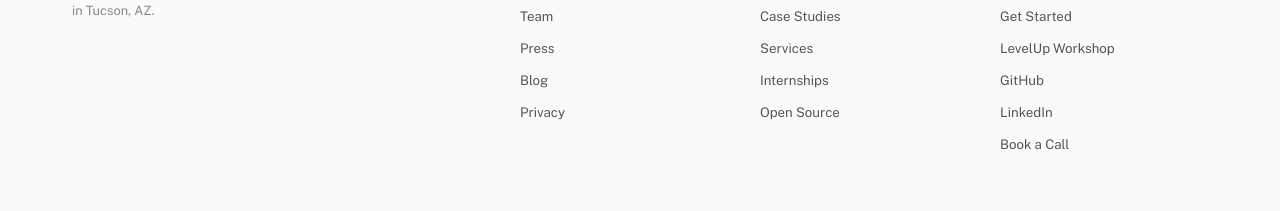
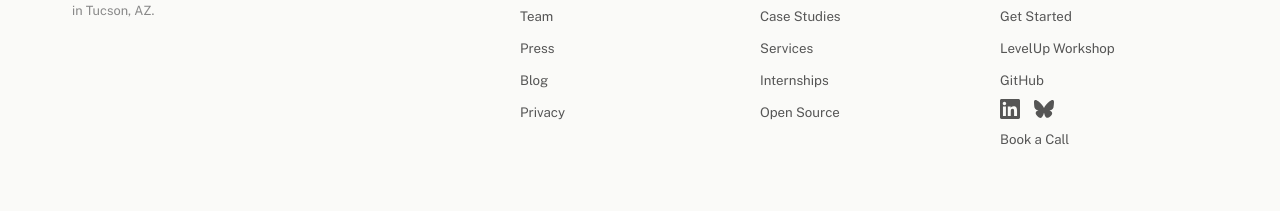
Before and after one commit to Cooperation-org/site-linkedtrust-us, a Django app: page /about/ in a window 1280 px wide. Shown: the part 1632-1843 px from the top of the page. After the commit the page ends 1777 px from the top, so only its background shows below. Run offline with Django 5.2, Linux system fonts and the light colour scheme.

Commit message:
Footer: LinkedIn and Bluesky icons instead of the LinkedIn text link
Co-Authored-By: Claude Fable 5.1 <noreply@anthropic.com>
Claude-Session: https://claude.ai/code/session_01PybVMzLtvV2FSZAibRU7Ts

```diff
--- a/website/templates/footer.html
+++ b/website/templates/footer.html
@@ -32,7 +32,10 @@
                 <li><a href="{% url 'getstarted' %}">Get Started</a></li>
                 <li><a href="{% url 'levelup' %}">LevelUp Workshop</a></li>
                 <li><a href="https://github.com/Cooperation-org" target="_blank" rel="noopener">GitHub</a></li>
-                <li><a href="https://www.linkedin.com/company/linkedtrust" target="_blank" rel="noopener">LinkedIn</a></li>
+                <li class="footer-social">
+                    <a href="https://www.linkedin.com/company/linkedtrust" target="_blank" rel="noopener" aria-label="LinkedTrust on LinkedIn" title="LinkedIn"><svg viewBox="0 0 24 24" width="20" height="20" aria-hidden="true" fill="currentColor"><path d="M20.447 20.452h-3.554v-5.569c0-1.328-.027-3.037-1.852-3.037-1.853 0-2.136 1.445-2.136 2.939v5.667H9.351V9h3.414v1.561h.046c.477-.9 1.637-1.85 3.37-1.85 3.601 0 4.267 2.37 4.267 5.455v6.286zM5.337 7.433c-1.144 0-2.063-.926-2.063-2.065 0-1.138.92-2.063 2.063-2.063 1.14 0 2.064.925 2.064 2.063 0 1.139-.925 2.065-2.064 2.065zm1.782 13.019H3.555V9h3.564v11.452zM22.225 0H1.771C.792 0 0 .774 0 1.729v20.542C0 23.227.792 24 1.771 24h20.451C23.2 24 24 23.227 24 22.271V1.729C24 .774 23.2 0 22.222 0h.003z"/></svg></a>
+                    <a href="https://bsky.app/profile/linkedtrust.us" target="_blank" rel="noopener" aria-label="LinkedTrust on Bluesky" title="Bluesky"><svg viewBox="0 0 24 24" width="20" height="20" aria-hidden="true" fill="currentColor"><path d="M12 10.8c-1.087-2.114-4.046-6.053-6.798-7.995C2.566.944 1.561 1.266.902 1.565.139 1.908 0 3.08 0 3.768c0 .69.378 5.65.624 6.479.815 2.736 3.713 3.66 6.383 3.364.136-.02.275-.039.415-.056-.138.022-.276.04-.415.056-3.912.58-7.387 2.005-2.83 7.078 5.013 5.19 6.87-1.113 7.823-4.308.953 3.195 2.05 9.271 7.733 4.308 4.267-4.308 1.172-6.498-2.74-7.078a8.741 8.741 0 0 1-.415-.056c.14.017.279.036.415.056 2.67.297 5.568-.628 6.383-3.364.246-.828.624-5.79.624-6.478 0-.69-.139-1.861-.902-2.206-.659-.298-1.664-.62-4.3 1.24C16.046 4.748 13.087 8.687 12 10.8Z"/></svg></a>
+                </li>
                 <li><a href="https://calendly.com/gvelez17" target="_blank" rel="noopener">Book a Call</a></li>
             </ul>
         </div>
```
